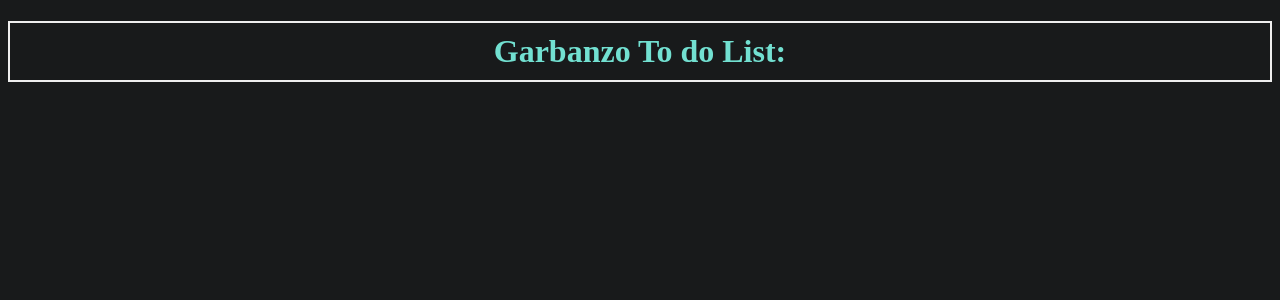
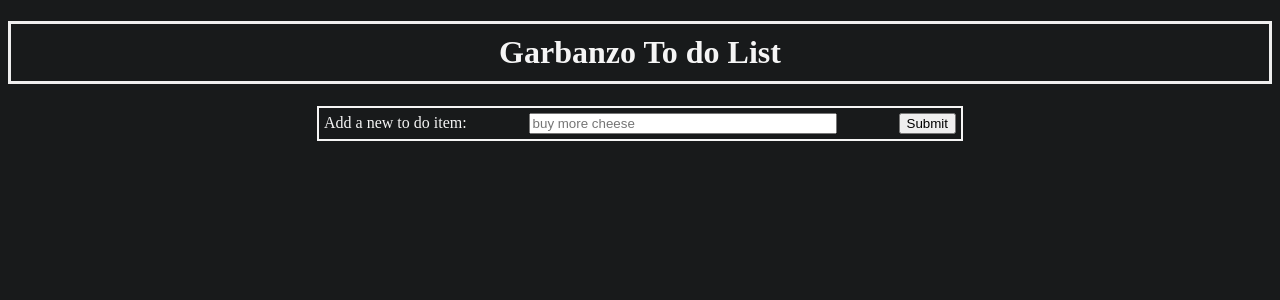
Before and after one commit to FlipEnergy/redesigned-garbanzo, a Flask app: page / in a window 1280 px wide. Shown: the top 300 px of the page. Run offline with Flask 2, Linux system fonts and the light colour scheme; data that the repository does not hold is empty.

Commit message:
input form working

```diff
--- a/src/app.py
+++ b/src/app.py
@@ -1,6 +1,6 @@
 from json import dumps
 
-from flask import Flask, render_template, flash
+from flask import abort, Flask, flash, render_template, redirect, request, url_for
 from flask_migrate import Migrate
 
 from config import Config
@@ -19,11 +19,12 @@ app.todo_service = TodoService(db)
 def get_list():
     return render_template('index.html', todos=app.todo_service.get_list())
 
-@app.route('/add', methods=['POST'])
+@app.route('/add_item', methods=['POST'])
 def add_item():
-    content = request.form['content'].strip()
+    content = request.form.get('content', '').strip()
     if not content:
         flash('Please type something in!')
+        abort(400, 'Bad input')
     app.todo_service.add_item(content)
     app.logger.info('New task added: {}'.format(content))
     return {}
--- a/src/config.py
+++ b/src/config.py
@@ -1,6 +1,7 @@
 from os import environ, getenv
 
 class Config(object):
+    SECRET_KEY = getenv('SECRET_KEY', 'changeme')
     SQLALCHEMY_DATABASE_URI = 'postgresql://{}:{}@{}/{}'.format(environ['POSTGRES_USERNAME'],
                                                                 environ['POSTGRES_PASSWORD'],
                                                                 getenv('POSTGRES_HOST', 'postgresql'),
--- a/src/static/css/style.css
+++ b/src/static/css/style.css
@@ -1,6 +1,6 @@
 h1 {
-  border: 2px #eee solid;
-  color: rgb(114, 224, 209);
+  border: 3px #eee solid;
+  color: whitesmoke;
   text-align: center;
   padding: 10px;
 }
@@ -13,5 +13,33 @@ h2 {
 
 body {
   background-color: rgb(24, 26, 27);
-  color: white;
+  color: whitesmoke;
 }
+
+.center {
+  margin: auto;
+  width: 50%;
+  border: 2px solid whitesmoke;
+  padding: 5px;
+  display: flex;
+  justify-content: center;
+}
+
+.label {
+  margin-top: auto;
+  margin-bottom: auto;
+}
+
+.input {
+  margin: auto;
+  width: 300px;
+}
+
+.flashes {
+  margin: auto;
+  width: 50%;
+  border: 2px solid red;
+  padding: 5px;
+  display: flex;
+  justify-content: center;
+}
--- a/src/templates/index.html
+++ b/src/templates/index.html
@@ -3,13 +3,66 @@
 <head>
   <meta charset="UTF-8">
   <link rel="stylesheet" href="{{ url_for('static', filename= 'css/style.css') }}">
+  <link rel="shortcut icon" href="{{ url_for('static', filename='favicon.ico') }}">
   <title>Garbanzo To do List</title>
 </head>
 <body>
-    <h1>Garbanzo To do List:</h1>
+  <h1>Garbanzo To do List</h1>
+  <div >
+    <form class="center" id="new_item">
+      <label class="label" for="content">Add a new to do item:</label><br>
+      <input class="input" type="text" id="content" name="content" placeholder="buy more cheese"><br>
+      <input type="submit" value="Submit">
+    </form>
+    {% with messages = get_flashed_messages() %}
+      {% if messages %}
+        <ul class=flashes>
+        {% for message in messages %}
+          <li>{{ message }}</li>
+        {% endfor %}
+        </ul>
+      {% endif %}
+    {% endwith %}
+  </div>
   {% for item in todos %}
     <h2> - {{ item }}</h2>
     <hr>
   {% endfor %}
 </body>
+<script>
+window.addEventListener( "load", function () {
+  function sendData() {
+    const XHR = new XMLHttpRequest();
+
+    // Bind the FormData object and the form element
+    const FD = new FormData( form );
+
+    // Define what happens on successful data submission
+    XHR.addEventListener( "load", function(event) {
+        location.reload();
+    } );
+
+    // Define what happens in case of error
+    XHR.addEventListener( "error", function( event ) {
+        alert( 'Oops! Something went wrong.' );
+    } );
+
+    // Set up our request
+    XHR.open( "POST", "/add_item" );
+
+    // The data sent is what the user provided in the form
+    XHR.send( FD );
+  }
+
+    // Access the form element...
+    const form = document.getElementById( "new_item" );
+
+    // ...and take over its submit event.
+    form.addEventListener( "submit", function ( event ) {
+      event.preventDefault();
+
+      sendData();
+    } );
+} );
+</script>
 </html>
```
Also changed, not shown: helm_charts/garbanzo/secrets.garbanzo-creds.yaml (+3 -2 lines), src/static/favicon.ico (added). Lines whose indentation alone changed are shown as unchanged.
